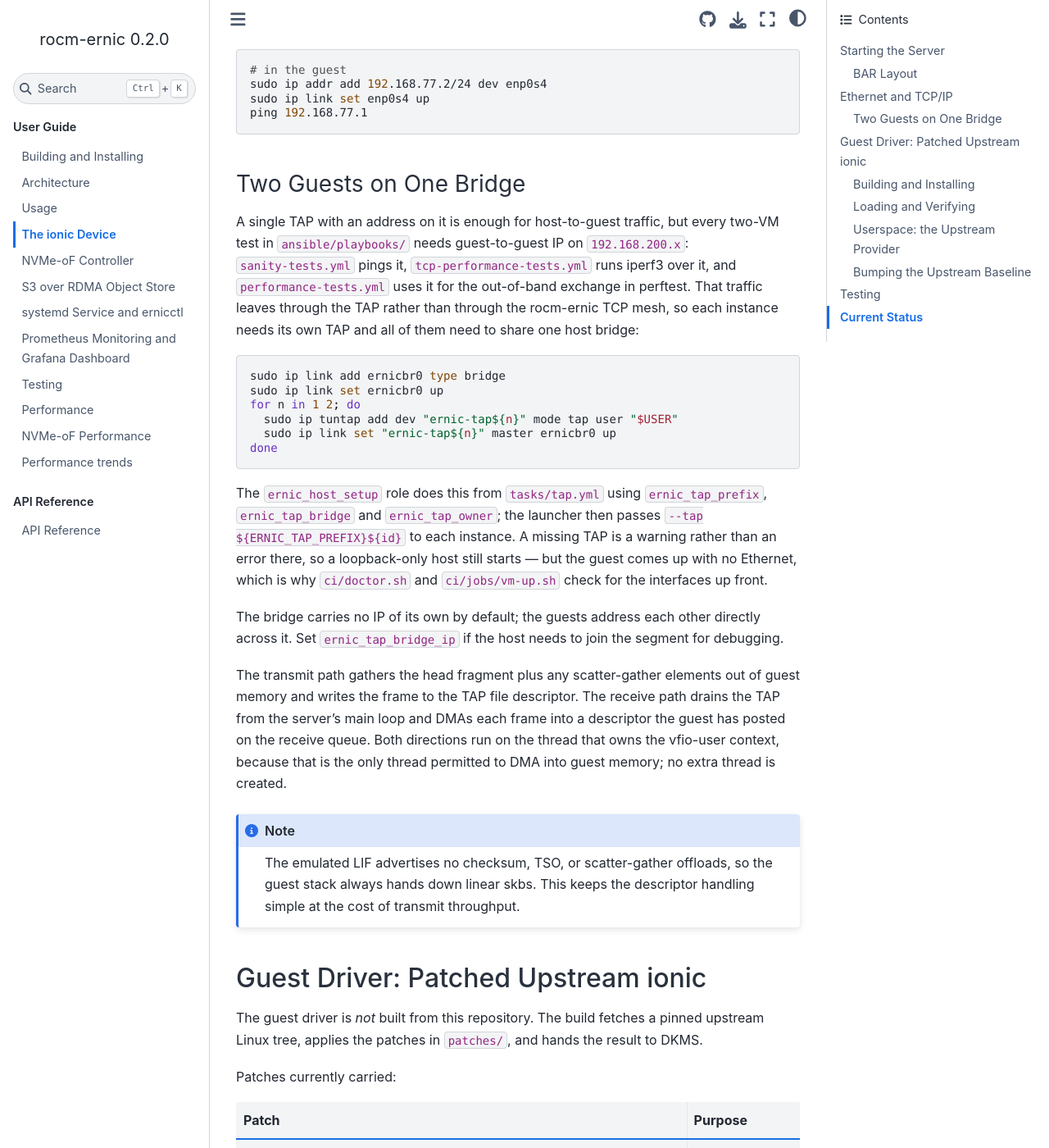
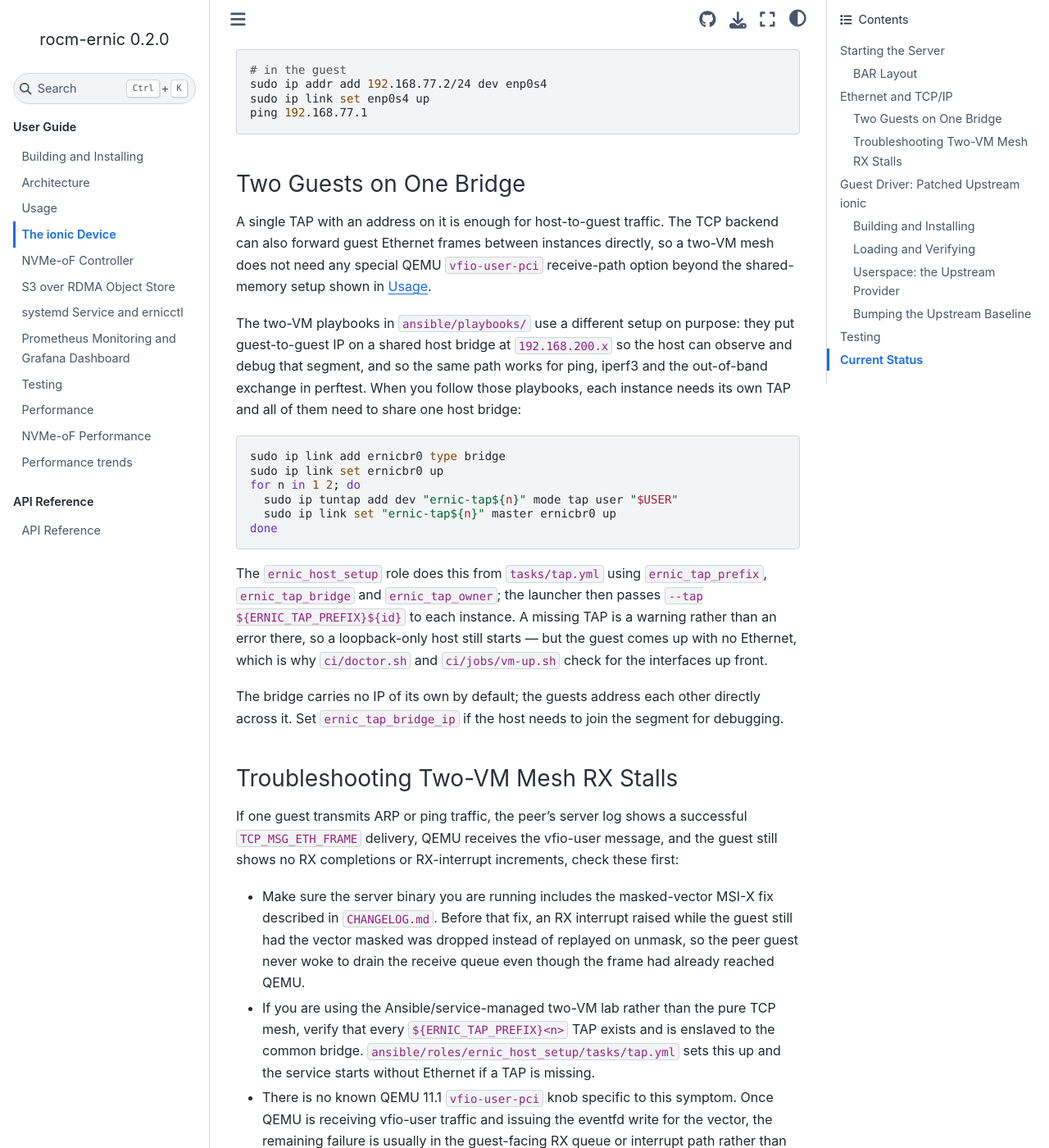
Before and after one commit to ROCm/rocm-ernic, a Sphinx documentation site: the page built from docs/ionic.rst, in a window 1280 px wide and 1400 px high, scrolled down 1803 px. Shown: the whole window at 82% size. Built offline with Sphinx 7.4.7 and the Sphinx Book theme 1.1.4, drawn with Linux system fonts in a browser that asks for light colours; some of the changed text lies outside the part shown.

Commit message:
docs: clarify vfio-user mesh RX troubleshooting
Co-authored-by: sbates130272 <7095029+sbates130272@users.noreply.github.com>

```diff
--- a/docs/ionic.rst
+++ b/docs/ionic.rst
@@ -115,14 +115,18 @@ Two Guests on One Bridge
 ^^^^^^^^^^^^^^^^^^^^^^^^
 
 A single TAP with an address on it is enough for host-to-guest
-traffic, but every two-VM test in ``ansible/playbooks/`` needs
-guest-to-guest IP on ``192.168.200.x``: ``sanity-tests.yml``
-pings it, ``tcp-performance-tests.yml`` runs iperf3 over it,
-and ``performance-tests.yml`` uses it for the out-of-band
-exchange in perftest. That traffic leaves through the TAP
-rather than through the rocm-ernic TCP mesh, so each instance
-needs its own TAP and all of them need to share one host
-bridge:
+traffic. The TCP backend can also forward guest Ethernet frames
+between instances directly, so a two-VM mesh does not need any
+special QEMU ``vfio-user-pci`` receive-path option beyond the
+shared-memory setup shown in :doc:`usage`.
+
+The two-VM playbooks in ``ansible/playbooks/`` use a different
+setup on purpose: they put guest-to-guest IP on a shared host
+bridge at ``192.168.200.x`` so the host can observe and debug
+that segment, and so the same path works for ping, iperf3 and
+the out-of-band exchange in perftest. When you follow those
+playbooks, each instance needs its own TAP and all of them need
+to share one host bridge:
 
 .. code-block:: bash
 
@@ -146,6 +150,32 @@ The bridge carries no IP of its own by default; the guests
 address each other directly across it. Set
 ``ernic_tap_bridge_ip`` if the host needs to join the segment
 for debugging.
+
+Troubleshooting Two-VM Mesh RX Stalls
+^^^^^^^^^^^^^^^^^^^^^^^^^^^^^^^^^^^^^
+
+If one guest transmits ARP or ping traffic, the peer's server
+log shows a successful ``TCP_MSG_ETH_FRAME`` delivery, QEMU
+receives the vfio-user message, and the guest still shows no
+RX completions or RX-interrupt increments, check these first:
+
+- Make sure the server binary you are running includes the
+  masked-vector MSI-X fix described in ``CHANGELOG.md``.
+  Before that fix, an RX interrupt raised while the guest still
+  had the vector masked was dropped instead of replayed on
+  unmask, so the peer guest never woke to drain the receive
+  queue even though the frame had already reached QEMU.
+- If you are using the Ansible/service-managed two-VM lab
+  rather than the pure TCP mesh, verify that every
+  ``${ERNIC_TAP_PREFIX}<n>`` TAP exists and is enslaved to the
+  common bridge. ``ansible/roles/ernic_host_setup/tasks/tap.yml``
+  sets this up and the service starts without Ethernet if a TAP
+  is missing.
+- There is no known QEMU 11.1 ``vfio-user-pci`` knob specific
+  to this symptom. Once QEMU is receiving vfio-user traffic and
+  issuing the eventfd write for the vector, the remaining
+  failure is usually in the guest-facing RX queue or interrupt
+  path rather than in a transport option.
 
 The transmit path gathers the head fragment plus any
 scatter-gather elements out of guest memory and writes the
```
